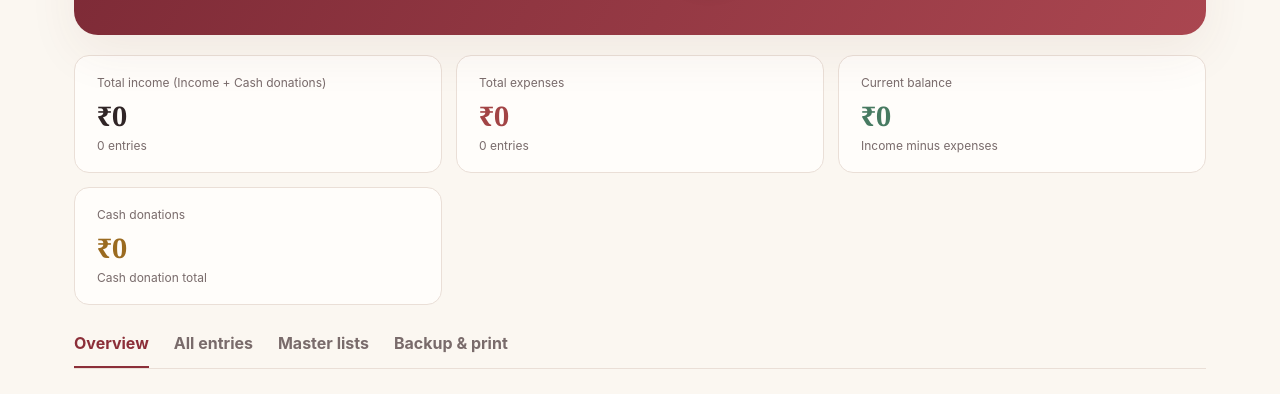
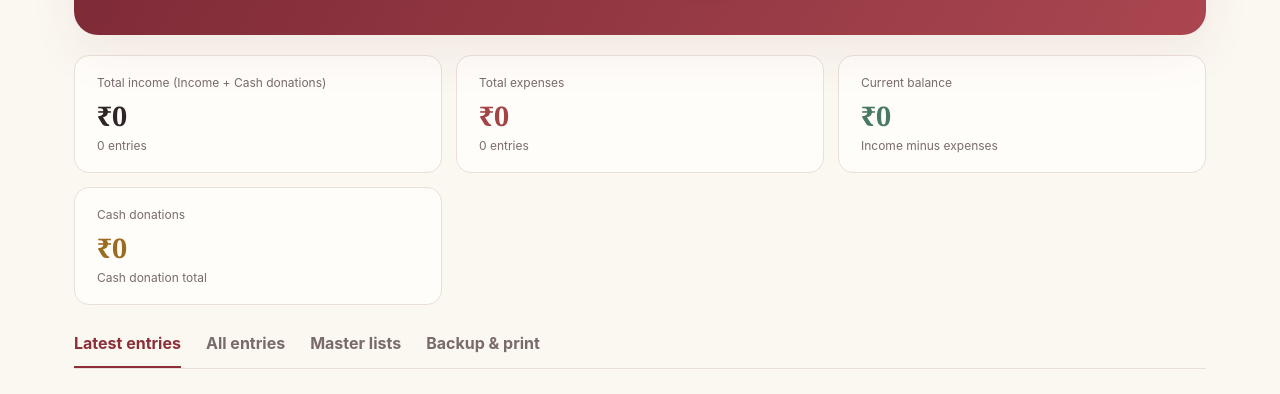
Before and after one commit to tatha123604/pujo-ledger, a website: page index.html in a window 1280 px wide. Shown: the part 284-678 px from the top of the page. Drawn offline with Linux system fonts and the light colour scheme; no server answers.

Commit message:
Rename overview tab to latest entries

```diff
--- a/index.html
+++ b/index.html
@@ -15,7 +15,7 @@
   <main class="shell">
     <section class="hero"><div class="hero-copy"><p class="eyebrow">PRIVATE ON THIS DEVICE</p><h2>রূপং দেহি জয়ং দেহি</h2><p class="muted">Pal Bhavan Durga Puja <span id="heroYear">2026</span></p></div><img class="hero-deity" src="resources/durga-collection.jpg" alt="Maa Durga"><button class="primary" data-action="new">+ New entry</button></section>
     <section class="stats"><article><span>Total income (Income + Cash donations)</span><strong id="incomeTotal">₹0</strong><small id="incomeCount">0 entries</small></article><article><span>Total expenses</span><strong id="expenseTotal">₹0</strong><small id="expenseCount">0 entries</small></article><article class="balance"><span>Current balance</span><strong id="balanceTotal">₹0</strong><small>Income minus expenses</small></article><article class="donation-stat"><span>Cash donations</span><strong id="cashDonationTotal">₹0</strong><small>Cash donation total</small></article></section>
-    <nav class="tabs" aria-label="Views"><button class="tab active" data-view="dashboard">Overview</button><button class="tab" data-view="entries">All entries</button><button class="tab" data-view="masters">Master lists</button><button class="tab" data-view="backup">Backup & print</button></nav>
+    <nav class="tabs" aria-label="Views"><button class="tab active" data-view="dashboard">Latest entries</button><button class="tab" data-view="entries">All entries</button><button class="tab" data-view="masters">Master lists</button><button class="tab" data-view="backup">Backup & print</button></nav>
     <section id="dashboardView" class="view"><div class="section-head"><div><p class="eyebrow">ACTIVITY</p><h3>Recent entries</h3></div><button class="text-btn" data-view-target="entries">View all →</button></div><div id="recentEntries" class="entry-list"></div><div id="emptyState" class="empty"><div class="empty-icon">ॐ</div><h3>Your ledger starts here</h3><p>Add a subscription, donation, or expense to see your activity.</p><button class="primary" data-action="new">Add first entry</button></div></section>
     <section id="entriesView" class="view hidden"><div class="section-head"><div><p class="eyebrow">LEDGER</p><h3>All entries</h3></div><button class="primary small" data-action="new">+ Add entry</button></div><div class="filters"><input id="searchInput" type="search" placeholder="Search names, items, notes..." /></div><div id="allEntries" class="entry-list"></div></section>
     <section id="mastersView" class="view hidden"><div class="section-head"><div><p class="eyebrow">SETTINGS</p><h3>Master lists</h3></div></div><div class="master-grid"><div class="panel"><div class="panel-head"><div><h4>Contributor names</h4><p>Used for subscriptions and donations</p></div><button class="icon-btn" data-master="names">+</button></div><div id="namesList" class="master-list"></div></div><div class="panel"><div class="panel-head"><div><h4>Expense particulars</h4><p>Reusable item suggestions</p></div><button class="icon-btn" data-master="items">+</button></div><div id="itemsList" class="master-list"></div></div><div class="panel"><div class="panel-head"><div><h4>Categories</h4><p>Customize your accounting groups</p></div><button class="icon-btn" data-master="categories">+</button></div><div id="categoriesList" class="master-list"></div></div></div></section>
```
